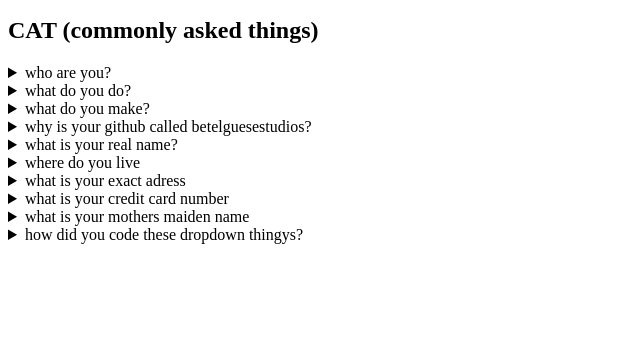
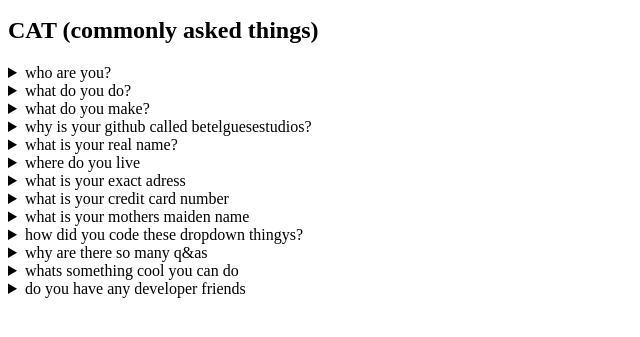
Before and after one commit to betelguesestudios/lazerkat, a plain HTML site: page index.html in a window 1280 px wide. Shown: the part 87-424 px from the top of the page, without its empty margins (0-640 px from the left). Drawn offline with Linux system fonts and the light colour scheme.

Commit message:
Update index.html

```diff
--- a/index.html
+++ b/index.html
@@ -42,4 +42,16 @@
         <summary>how did you code these dropdown thingys?</summary>
         <p><a href="https://developer.mozilla.org/en-US/docs/Web/HTML/Reference/Elements/details">the details tag</a></p>
     </details>
+    <details>
+        <summary>why are there so many q&as</summary>
+        <p>to fill page space</p>
+    </details>
+    <details>
+        <summary>whats something cool you can do</summary>
+        <p>i can make an incredibly high pitched noise and both my thumb and pinky on both hands are double jointed</p>
+    </details>
+    <details>
+        <summary>do you have any developer friends</summary>
+        <p>a lot but <a href="https://eggheaadd.github.io/harriSON/">harry</a> is best</p>
+    </details>
 </body>
```
